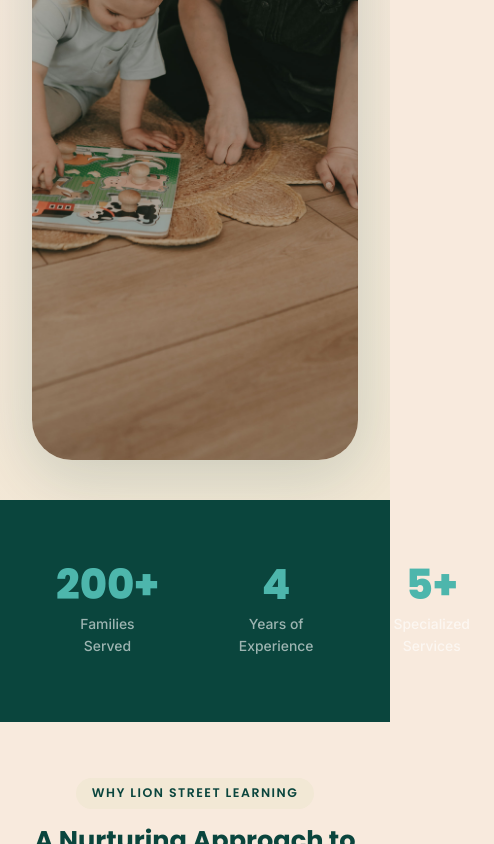
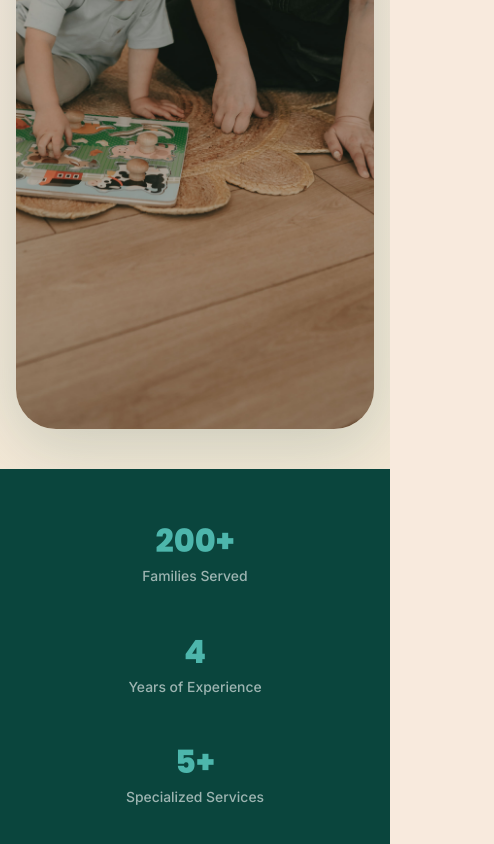
Before and after one commit to jaceiverson/lionstreetlearning, a plain HTML site: page index.html in a window 390 px wide. Shown: the part 1156-2000 px from the top of the page, 494 px wide, since content can reach past the window. Drawn offline with Linux system fonts and the light colour scheme.

Commit message:
mobile updates

```diff
--- a/css/style.css
+++ b/css/style.css
@@ -82,6 +82,7 @@
 html {
   scroll-behavior: smooth;
   font-size: 16px;
+  overflow-x: hidden;
 }
 
 body {
@@ -91,6 +92,7 @@ body {
   line-height: 1.6;
   -webkit-font-smoothing: antialiased;
   -moz-osx-font-smoothing: grayscale;
+  overflow-x: hidden;
 }
 
 img {
@@ -869,6 +871,7 @@ p {
 .stats__item {
   padding: var(--sp-md);
   position: relative;
+  min-width: 0; /* allow grid item to shrink on narrow viewports */
 }
 
 .stats__item:not(:last-child)::after {
@@ -1851,9 +1854,16 @@ p {
   .hero__badge--tl { left: 0; }
   .hero__badge--br { right: 0; }
 
-  .stats__grid { grid-template-columns: repeat(2, 1fr); }
+  .stats__grid {
+    grid-template-columns: repeat(2, 1fr);
+    gap: var(--sp-md);
+    max-width: none;
+  }
+  .stats__item::after { display: none; }
   .features__grid { grid-template-columns: repeat(2, 1fr); }
   .services-preview__grid { grid-template-columns: repeat(2, 1fr); }
+  .container { padding-inline: var(--sp-md); }
+  .nav__inner { padding-inline: var(--sp-md); }
 
   .about-snippet__inner { grid-template-columns: 1fr; }
 
@@ -1907,6 +1917,9 @@ p {
     --sp-2xl: 2.5rem;
   }
 
+  .container { padding-inline: var(--sp-sm); }
+  .nav__inner { padding-inline: var(--sp-sm); }
+
   .features__grid { grid-template-columns: 1fr; }
   .services-preview__grid { grid-template-columns: 1fr; }
   .about-snippet__checklist { grid-template-columns: 1fr; }
@@ -1923,15 +1936,36 @@ p {
   .process__steps { grid-template-columns: 1fr; }
   .form-row { grid-template-columns: 1fr; }
 
-  .stats__grid { grid-template-columns: repeat(3, 1fr); max-width: none; }
+  /* Stats: single column on small screens to prevent overflow */
+  .stats__grid {
+    grid-template-columns: 1fr;
+    gap: var(--sp-sm);
+    max-width: none;
+  }
+  .stats__item { padding: var(--sp-sm) var(--sp-md); }
   .stats__item::after { display: none; }
+  .stats__number { font-size: 2rem; }
 
   .contact-form { padding: var(--sp-lg); }
+}
+
+/* Extra small phones: tighter padding, smaller stats text */
+@media (max-width: 380px) {
+  .container { padding-inline: var(--sp-xs); }
+  .nav__inner { padding-inline: var(--sp-xs); }
+  .stats__number { font-size: 1.75rem; }
+  .stats__label { font-size: 0.8rem; }
+  .coming-soon {
+    padding: var(--sp-xl) var(--sp-sm);
+    padding-top: calc(80px + var(--sp-md));
+  }
+  .coming-soon h1 { font-size: 1.75rem; }
 }
 
 /* ── Coming Soon ──────────────────────────────────────────── */
 .coming-soon {
   padding: var(--sp-3xl) var(--sp-md);
+  padding-top: calc(80px + var(--sp-xl)); /* clear fixed nav + a little space */
   background: var(--clr-bg);
   min-height: 60vh;
   display: flex;
--- a/index.html
+++ b/index.html
@@ -9,6 +9,7 @@
   <meta property="og:description" content="Expert speech development and educational support for children." />
   <meta property="og:type" content="website" />
   <title>Lion Street Learning | Home</title>
+  <link rel="icon" type="image/png" href="images/main-logo.png" />
   <link rel="preconnect" href="https://fonts.googleapis.com" />
   <link rel="preconnect" href="https://fonts.gstatic.com" crossorigin />
   <link href="https://fonts.googleapis.com/css2?family=Poppins:wght@400;500;600;700;800&family=Inter:wght@400;500;600&display=swap" rel="stylesheet" />
```
Also changed, not shown: about.html (+1 -0 lines), parent-stories.html (+1 -0 lines), resources.html (+1 -0 lines), services.html (+1 -0 lines), 1 other file.
